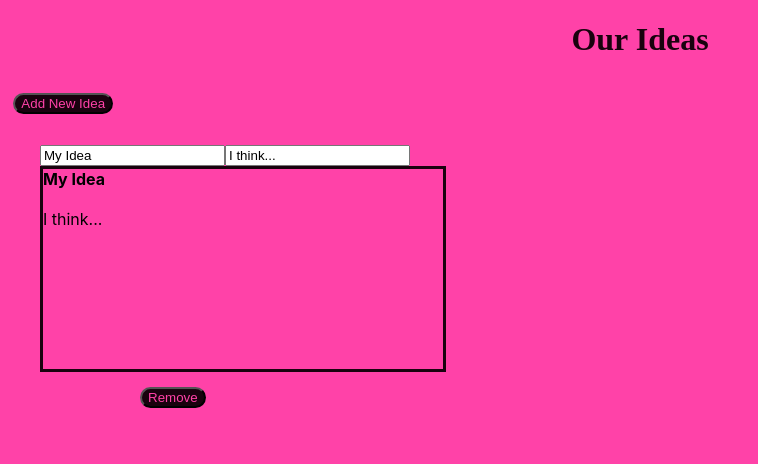
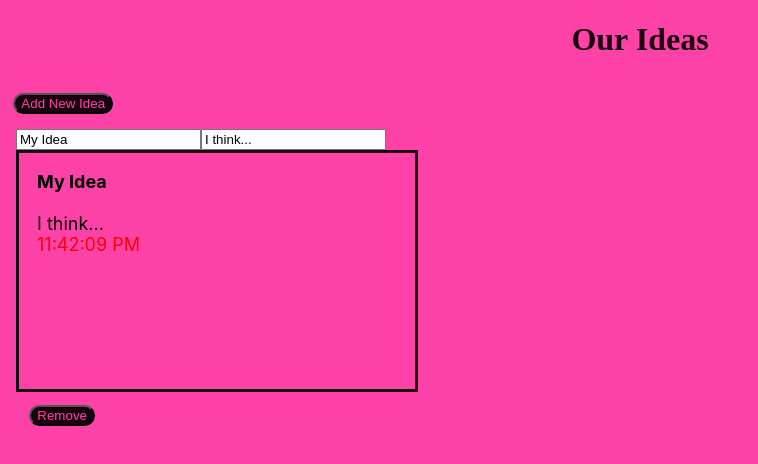
Before and after one commit to Naryond/clearscore-tech-test, a React (Create React App) app: page / in a window 1280 px wide. Shown: the top 464 px of the page, without its empty margins (0-758 px from the left). Built offline with nearby package versions, Linux system fonts and the light colour scheme.

Commit message:
Version 1.23
Time effectively rendered on the tile. Some change to the style.

```diff
--- a/src/App.css
+++ /dev/null
@@ -1,19 +0,0 @@
-body {
-  background-color: #ff42a8;
-}
-
-.header {
-  display: flex;
-  justify-content: center;
-}
-
-h1 {
-  color: #19020e;
-  font-family: baskerville;
-}
-
-.board {
-  display: flex;
-  align-items: flex-start;
-  flex-flow: wrap;
-}
--- a/src/App.js
+++ b/src/App.js
@@ -1,6 +1,5 @@
 import { useState } from "react";
-import "./App.css";
-import "./Button.css";
+import "./Style.css";
 import Idea from "./Idea";
 import { v4 as uuidv4 } from "uuid";
 
@@ -35,7 +34,7 @@ function App() {
   };
 
   return (
-    <div className="boxes">
+    <div>
       <header className="header">
         <h1 className="h1">Our Ideas</h1>
       </header>
@@ -45,7 +44,7 @@ function App() {
       <div className="board">
         {list.map((item) => {
           return (
-            <ul key={item.id}>
+            <ul className='ul' key={item.id}>
               <Idea card={item} cancel={removeOne} />
             </ul>
           );
--- a/src/Button.css
+++ /dev/null
@@ -1,10 +0,0 @@
-.button {
-    margin:1em;
-    border-radius: 20px;
-    color:#ff42a8;
-    background-color: #19020e;
-}
-
-.regolation {
-    margin: 15px 100px auto;
-}
--- a/src/Idea.css
+++ /dev/null
@@ -1,12 +0,0 @@
-.singleBox {
-  width: 300px;
-  height: 200px;
-  border-color: #19020e;
-  border-style: solid;
-}
-
-@media only screen and (min-width: 768px) {
-  .singleBox {
-    width: 400px;
-  }
-}
--- a/src/Idea.js
+++ b/src/Idea.js
@@ -1,39 +1,35 @@
 import { useState } from "react";
-import "./Idea.css";
-import "./Button.css";
+import "./Style.css";
 
 const Idea = ({ cancel, card }) => {
   const [title, setTitle] = useState("My Idea");
   const [content, setContent] = useState("I think...");
+  const [time, setTime] = useState(card.date);
 
   const getTitle = (e) => {
     setTitle(e.target.value);
+    setTime(new Date());
   };
+
   const getContent = (e) => {
     setContent(e.target.value);
+    setTime(new Date());
   };
 
   const erase = () => cancel(card);
 
   return (
     <div>
-      <input
-        type="text"
-        defaultValue={title}
-        onChange={getTitle}
-      />
-      <input
-        type="text"
-        defaultValue={content}
-        onChange={getContent}
-      />
-      <div className="singleBox">
+      <input type="text" defaultValue={title} onChange={getTitle} />
+      <input type="text" defaultValue={content} onChange={getContent} />
+      <div className="internalBox">
         <b>{title}</b>
         <br />
         <br />
         {content}
+        <div className='time'>{time.toLocaleTimeString()}</div>
       </div>
-      <button className="button regolation" onClick={erase}>
+      <button className="button bottom" onClick={erase}>
         Remove
       </button>
     </div>
--- /dev/null
+++ b/src/Style.css
@@ -0,0 +1,64 @@
+body {
+  background-color: #ff42a8;
+}
+
+.header {
+  display: flex;
+  justify-content: center;
+}
+
+h1 {
+  color: #19020e;
+  font-family: baskerville;
+}
+
+.board {
+  display: flex;
+  align-items: flex-start;
+  flex-flow: wrap;
+}
+
+.ul {
+  width: 100%;
+  padding: 0 2em 1em 1em;
+  margin: 0 auto;
+}
+
+.internalBox {
+  max-width: 20em;
+  min-height: 200px;
+  border-color: #19020e;
+  border-style: solid;
+  padding: 1em;
+}
+
+.time {
+  color:red;
+}
+
+.button {
+  margin: 1em;
+  border-radius: 20px;
+  color: #ff42a8;
+  background-color: #19020e;
+}
+
+.bottom {
+  margin: 1em 1em auto;
+}
+
+@media only screen and (min-width: 768px) {
+  .board {
+    flex-flow: nowrap;
+  }
+
+  .internalBox {
+    font-size: large;
+  }
+}
+
+/* @media only screen and (min-width: 1024px) {
+  .internalBox {
+    font-size: x-large;
+  }
+} */
```
